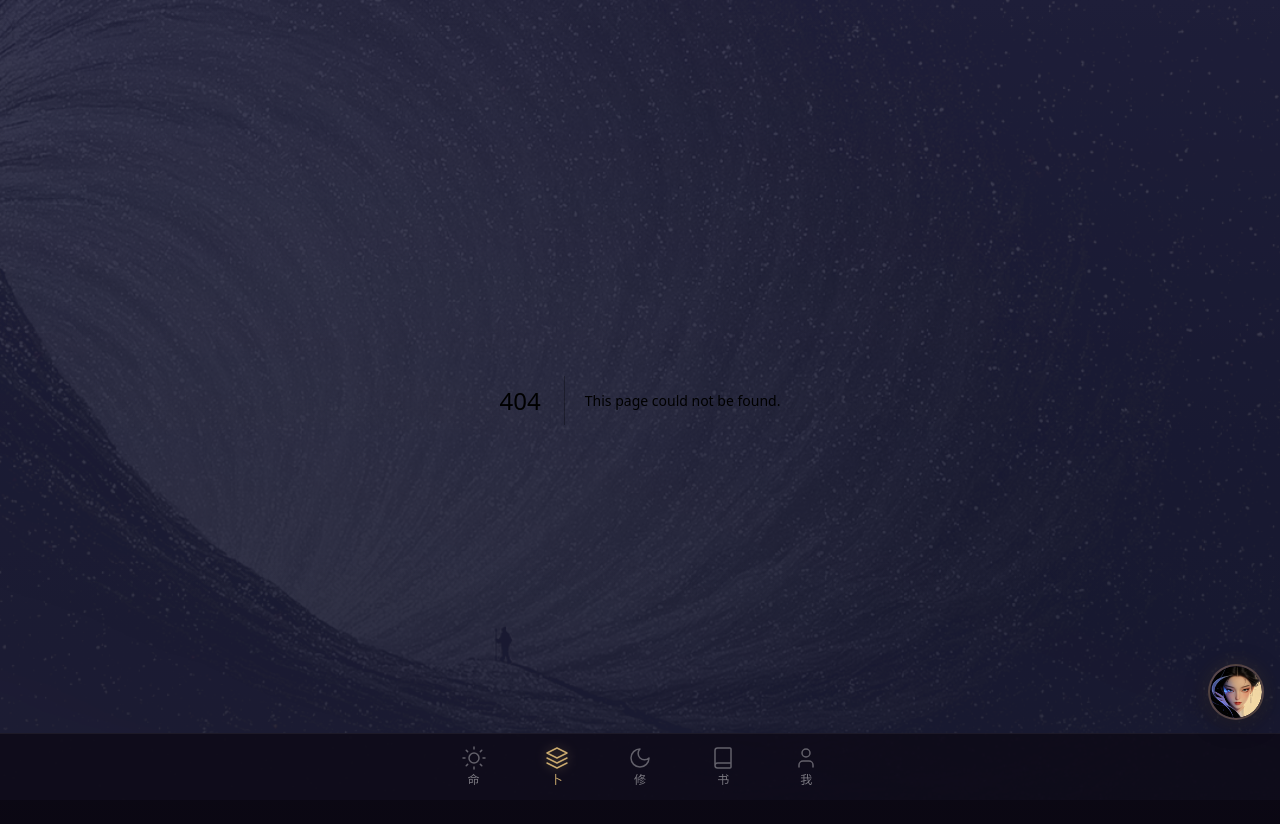
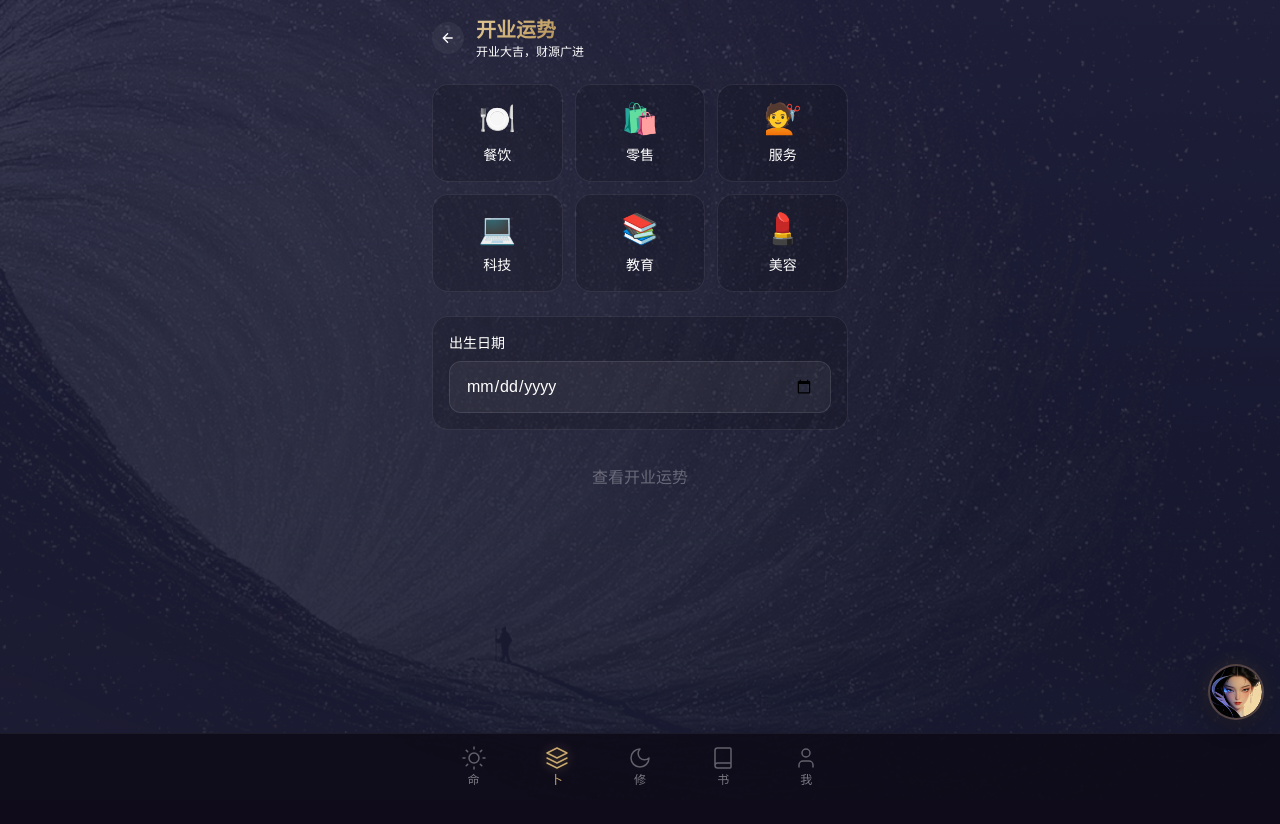
Before and after one commit to wuyi-LifeGPS/fatemaster-ai, a Next.js app: page /bu/business-fortune in a window 1280 px wide. Before the commit this address had no page. Shown: the top 824 px of the page. After the commit the page ends 800 px from the top, so only its background shows below. Built offline with nearby package versions, Linux system fonts and the light colour scheme.

Commit message:
feat: 增加开业运势功能（/bu/business-fortune）

```diff
--- /dev/null
+++ b/src/app/bu/business-fortune/page.tsx
@@ -0,0 +1,148 @@
+'use client'
+
+import { useState } from 'react'
+import Link from 'next/link'
+
+const BUSINESS_TYPES = [
+  { type: '餐饮', icon: '🍽️', advice: ['注意食品安全', '选址要人流量大', '服务态度要好'] },
+  { type: '零售', icon: '🛍️', advice: ['货品要丰富', '价格要合理', '位置要显眼'] },
+  { type: '服务', icon: '💇', advice: ['技术要过硬', '口碑很重要', '环境要舒适'] },
+  { type: '科技', icon: '💻', advice: ['产品要有创新', '团队要稳定', '资金要充足'] },
+  { type: '教育', icon: '📚', advice: ['师资要优秀', '课程要实用', '宣传要到位'] },
+  { type: '美容', icon: '💄', advice: ['技术要专业', '产品要安全', '环境要优雅'] },
+]
+
+const LUCKY_HOURS = [
+  '辰时（7-9点）', '巳时（9-11点）', '午时（11-13点）',
+  '未时（13-15点）', '申时（15-17点）', '酉时（17-19点）',
+]
+
+function getBusinessFortune(businessType: string, birthDate: string) {
+  const business = BUSINESS_TYPES.find(b => b.type === businessType)
+  if (!business) return null
+
+  const date = new Date(birthDate)
+  const today = new Date()
+  const combined = date.getDate() + today.getDate()
+  const luck = Math.floor(Math.random() * 25) + 75
+  const hour = LUCKY_HOURS[combined % LUCKY_HOURS.length]
+
+  return {
+    ...business,
+    luck,
+    hour,
+    color: luck >= 85 ? 'text-green-400' : luck >= 70 ? 'text-yellow-400' : 'text-red-400',
+    level: luck >= 85 ? '大吉' : luck >= 70 ? '中吉' : '小吉',
+  }
+}
+
+export default function BusinessFortunePage() {
+  const [businessType, setBusinessType] = useState('')
+  const [birthDate, setBirthDate] = useState('')
+  const [result, setResult] = useState<any>(null)
+
+  const analyze = () => {
+    if (!businessType || !birthDate) return
+    setResult(getBusinessFortune(businessType, birthDate))
+  }
+
+  return (
+    <div className="px-4 pt-4 pb-24 animate-fade-in">
+      {/* Header */}
+      <div className="flex items-center gap-3 mb-6">
+        <Link href="/bu" className="w-8 h-8 rounded-full bg-white/5 flex items-center justify-center hover:bg-white/10 transition">
+          <svg width="16" height="16" viewBox="0 0 24 24" fill="none" stroke="currentColor" strokeWidth="2">
+            <path d="M19 12H5M12 19l-7-7 7-7" />
+          </svg>
+        </Link>
+        <div>
+          <h1 className="text-gold-gradient text-xl font-bold">开业运势</h1>
+          <p className="text-moonly-text-muted text-xs">开业大吉，财源广进</p>
+        </div>
+      </div>
+
+      {!result ? (
+        <>
+          <div className="grid grid-cols-3 gap-3 mb-6">
+            {BUSINESS_TYPES.map(business => (
+              <button
+                key={business.type}
+                onClick={() => setBusinessType(business.type)}
+                className={`moonly-card p-4 text-center transition ${
+                  businessType === business.type
+                    ? 'border-moonly-gold/50 bg-moonly-gold/5'
+                    : 'hover:bg-white/5'
+                }`}
+              >
+                <div className="text-3xl mb-2">{business.icon}</div>
+                <div className="text-white text-sm font-medium">{business.type}</div>
+              </button>
+            ))}
+          </div>
+
+          <div className="moonly-card p-4 mb-6">
+            <label className="text-white text-sm font-medium mb-2 block">出生日期</label>
+            <input
+              type="date"
+              value={birthDate}
+              onChange={e => setBirthDate(e.target.value)}
+              className="w-full bg-white/5 border border-white/10 rounded-xl px-4 py-3 text-white text-base focus:outline-none focus:border-moonly-gold/30"
+            />
+          </div>
+
+          <button
+            onClick={analyze}
+            disabled={!businessType || !birthDate}
+            className="w-full py-3 bg-moonly-gold/10 text-moonly-gold rounded-xl font-medium hover:bg-moonly-gold/20 transition disabled:opacity-30 disabled:cursor-not-allowed"
+          >
+            查看开业运势
+          </button>
+        </>
+      ) : (
+        <div className="space-y-4">
+          <div className="moonly-card p-6 text-center">
+            <div className="text-5xl mb-3">{result.icon}</div>
+            <div className="text-gold text-2xl font-bold mb-2">{result.type}开业运势</div>
+            <div className={`text-2xl font-bold mt-4 ${result.color}`}>{result.level}</div>
+            <div className="mt-4">
+              <div className="text-moonly-text-muted text-xs mb-1">财运指数</div>
+              <div className="w-full bg-white/5 rounded-full h-3">
+                <div
+                  className={`h-3 rounded-full transition-all duration-1000 ${
+                    result.luck >= 85 ? 'bg-green-400' : result.luck >= 70 ? 'bg-yellow-400' : 'bg-red-400'
+                  }`}
+                  style={{ width: `${result.luck}%` }}
+                />
+              </div>
+              <div className={`text-lg font-bold mt-1 ${result.color}`}>{result.luck}分</div>
+            </div>
+          </div>
+
+          <div className="moonly-card p-4 text-center">
+            <div className="text-moonly-text-muted text-xs mb-1">吉时</div>
+            <div className="text-gold text-xl font-bold">{result.hour}</div>
+          </div>
+
+          <div className="moonly-card p-4">
+            <h3 className="text-gold text-sm font-semibold mb-3">💡 开业建议</h3>
+            <div className="space-y-2">
+              {result.advice.map((tip: string, i: number) => (
+                <div key={i} className="flex items-center gap-2 text-moonly-text-secondary text-sm">
+                  <span className="text-gold">{i + 1}.</span>
+                  {tip}
+                </div>
+              ))}
+            </div>
+          </div>
+
+          <button
+            onClick={() => { setResult(null); setBusinessType(''); setBirthDate('') }}
+            className="w-full py-3 bg-white/5 text-white rounded-xl font-medium hover:bg-white/10 transition"
+          >
+            重新查看
+          </button>
+        </div>
+      )}
+    </div>
+  )
+}
--- a/src/app/bu/page.tsx
+++ b/src/app/bu/page.tsx
@@ -39,6 +39,15 @@ const DIVINATION_TOOLS = [
     status: 'ready',
     color: 'from-red-500/20 to-red-600/10',
     border: 'border-red-500/20',
+  },
+  {
+    icon: '业',
+    label: '开业运势',
+    desc: '开业大吉，财源广进',
+    href: '/bu/business-fortune',
+    status: 'ready',
+    color: 'from-amber-500/20 to-amber-600/10',
+    border: 'border-amber-500/20',
   },
   {
     icon: '搬',
```
Also changed, not shown: 105 other files (tests, documents, lock files or other folders).
